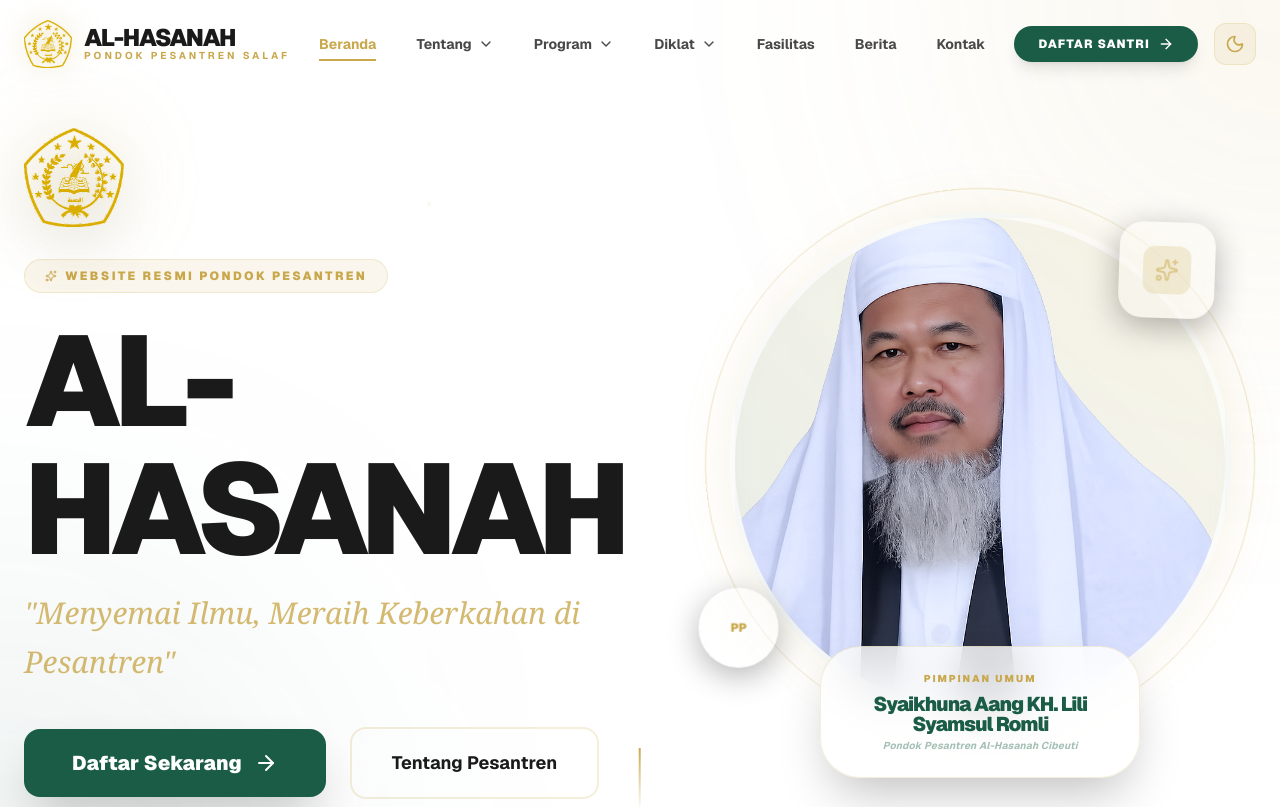
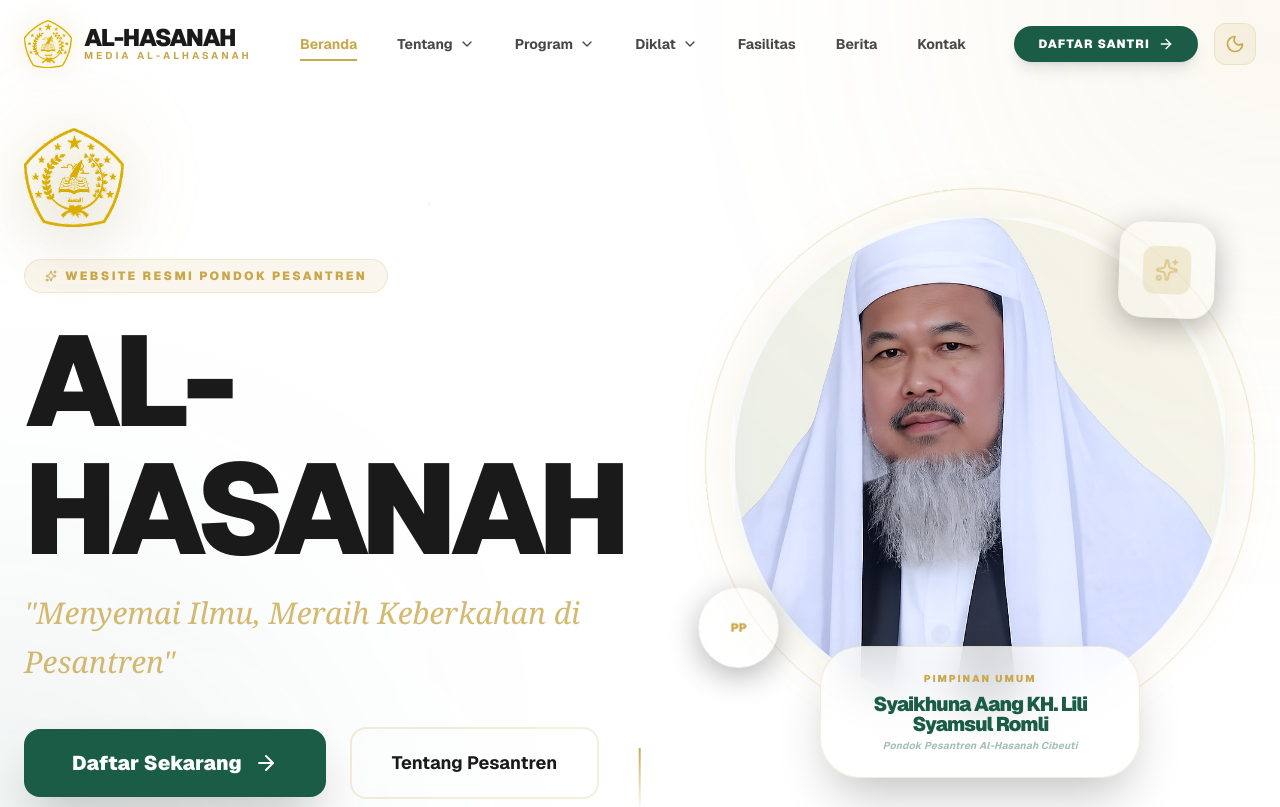
Before and after one commit to Nurdin-Ramadhan/pasaran, a Next.js app: page / in a window 1280 px wide. Shown: the top 807 px of the page. Built offline with nearby package versions, Linux system fonts and the light colour scheme.

Commit message:
perbaikan teks geader

```diff
--- a/src/components/landing/Navbar.tsx
+++ b/src/components/landing/Navbar.tsx
@@ -119,7 +119,7 @@
                 AL-HASANAH
               </span>
               <span className="text-[8px] md:text-[10px] font-bold text-primary tracking-[0.3em] uppercase leading-tight">
-                Pondok Pesantren Salaf
+                Media Al-Alhasanah
               </span>
             </div>
           </Link>
```
